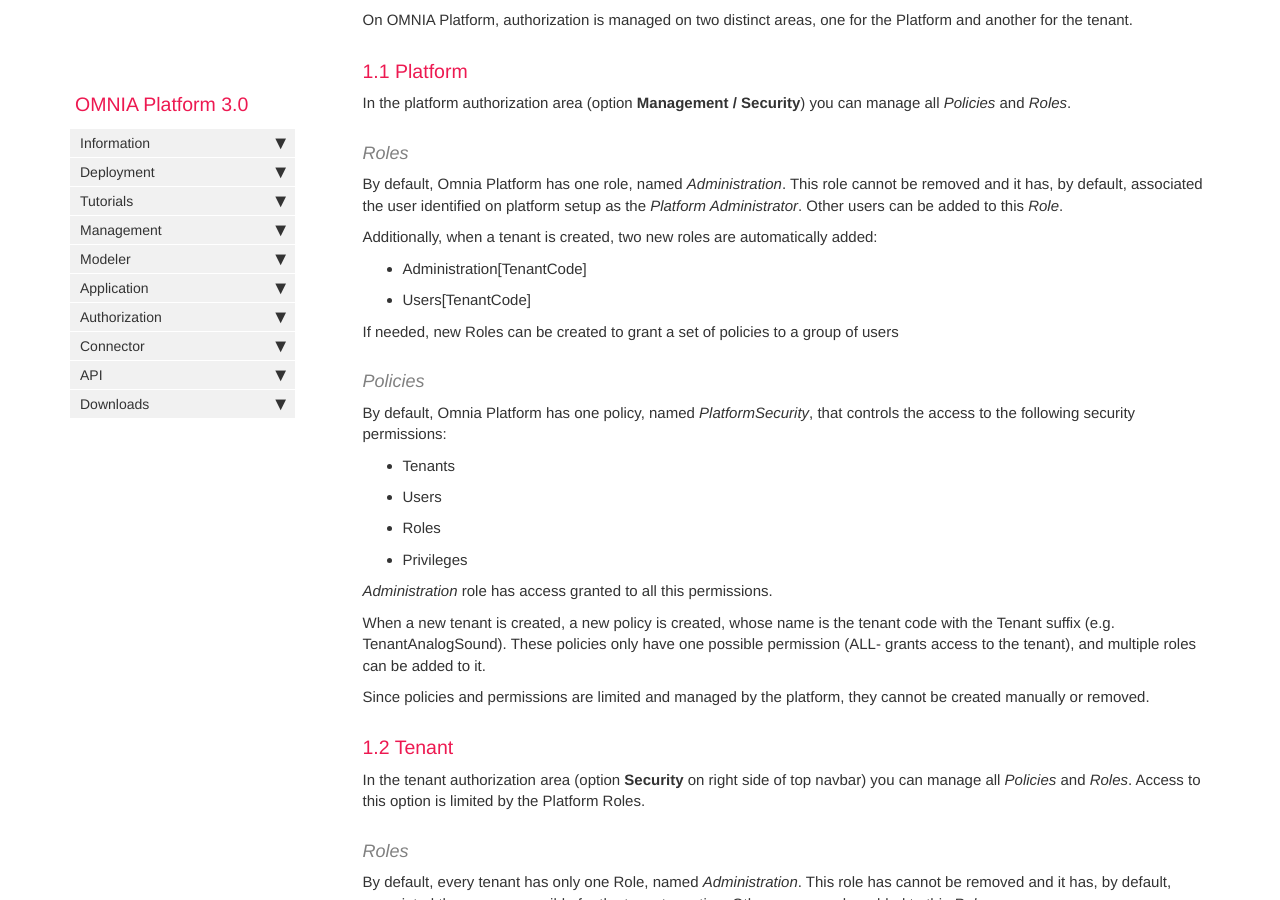
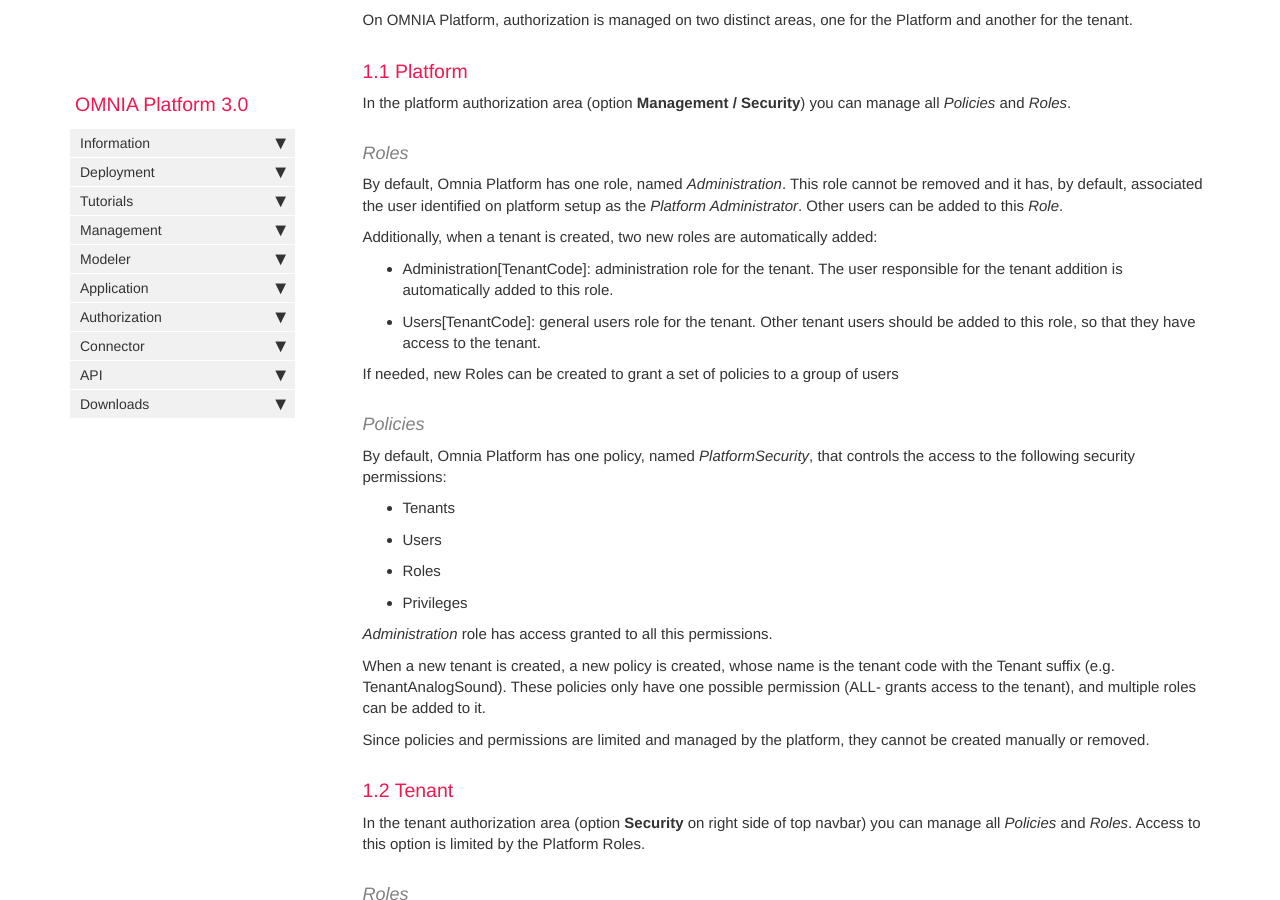
Before and after one commit to daniel8lopes/omnia3, a Jekyll site: the page built from docs/pages/omnia3/Authorization/omnia3_authorizationmanagement.md, in a window 1280 px wide and 900 px high, scrolled down 477 px. Built offline with Jekyll 4.4.1, drawn with Linux system fonts in a browser that asks for light colours; nearby versions of some CDN libraries; comment, search, counter and statistics services are not loaded.

Commit message:
Update omnia3_authorizationmanagement.md

```diff
--- a/docs/pages/omnia3/Authorization/omnia3_authorizationmanagement.md
+++ b/docs/pages/omnia3/Authorization/omnia3_authorizationmanagement.md
@@ -21,8 +21,8 @@ By default, Omnia Platform has one role, named *Administration*. This role canno
 
 Additionally, when a tenant is created, two new roles are automatically added:
 
-- Administration[TenantCode]
-- Users[TenantCode]
+- Administration[TenantCode]: administration role for the tenant. The user responsible for the tenant addition is automatically added to this role.
+- Users[TenantCode]: general users role for the tenant. Other tenant users should be added to this role, so that they have access to the tenant.
 
 If needed, new Roles can be created to grant a set of policies to a group of users
 
```
